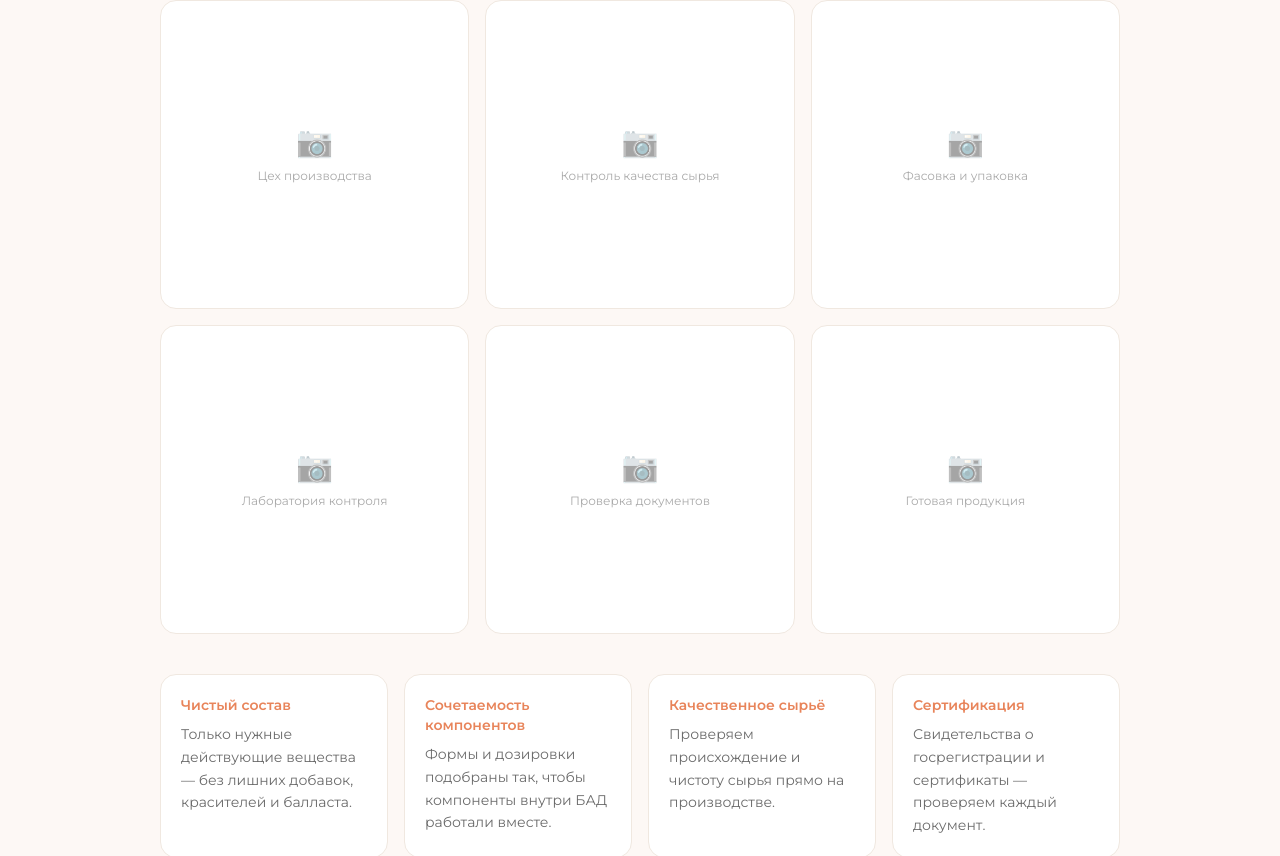
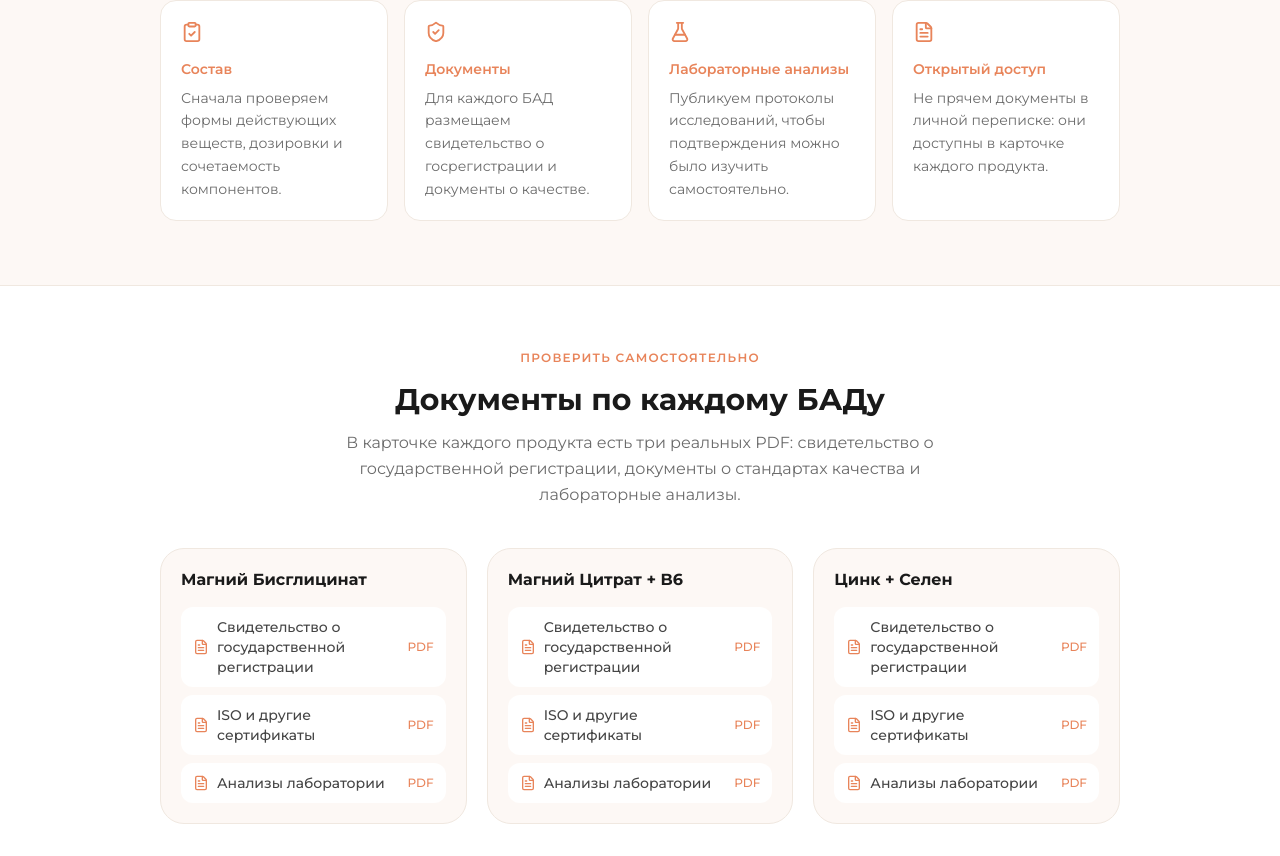
Before and after one commit to kamakaramova/vzbadrys, a Next.js app: page /about in a window 1280 px wide. Shown: the part 1496-2352 px from the top of the page. Built offline with nearby package versions, Linux system fonts and the light colour scheme; no server answers.

Commit message:
Исправить документы товаров и добавить раздел качества

```diff
--- a/src/app/about/page.tsx
+++ b/src/app/about/page.tsx
@@ -1,6 +1,8 @@
 import Link from "next/link";
 import Header from "@/components/Header";
 import Footer from "@/components/Footer";
+import { products } from "@/lib/products";
+import { ClipboardCheck, FileText, FlaskConical, ShieldCheck } from "lucide-react";
 import type { Metadata } from "next";
 
 export const metadata: Metadata = {
@@ -9,6 +11,8 @@ export const metadata: Metadata = {
 };
 
 export default function AboutPage() {
+  const supplements = products.filter((product) => product.category === "bads");
+
   return (
     <>
       <Header />
@@ -101,35 +105,46 @@ export default function AboutPage() {
               Только так можно быть уверенными в том, что потом окажется у вас дома.
             </p>
 
-            {/* Галерея фото производства */}
-            <div className="grid grid-cols-2 md:grid-cols-3 gap-4 mb-10">
+            <div className="grid grid-cols-1 sm:grid-cols-2 lg:grid-cols-4 gap-4">
               {[
-                "Цех производства",
-                "Контроль качества сырья",
-                "Фасовка и упаковка",
-                "Лаборатория контроля",
-                "Проверка документов",
-                "Готовая продукция",
-              ].map((caption, i) => (
-                <div key={i} className="aspect-square rounded-2xl bg-white border border-[#f0e8e0] flex flex-col items-center justify-center text-center p-4 overflow-hidden">
-                  <span className="text-3xl mb-2 opacity-40">📷</span>
-                  <p className="text-xs text-[#aaa] leading-snug">{caption}</p>
+                { icon: ClipboardCheck, title: "Состав", desc: "Сначала проверяем формы действующих веществ, дозировки и сочетаемость компонентов." },
+                { icon: ShieldCheck, title: "Документы", desc: "Для каждого БАД размещаем свидетельство о госрегистрации и документы о качестве." },
+                { icon: FlaskConical, title: "Лабораторные анализы", desc: "Публикуем протоколы исследований, чтобы подтверждения можно было изучить самостоятельно." },
+                { icon: FileText, title: "Открытый доступ", desc: "Не прячем документы в личной переписке: они доступны в карточке каждого продукта." },
+              ].map((card, i) => (
+                <div key={i} className="bg-white border border-[#f0e8e0] rounded-2xl p-5">
+                  <card.icon size={22} className="mb-4 text-[#E8845A]" />
+                  <h3 className="font-semibold text-sm text-[#E8845A] mb-2">{card.title}</h3>
+                  <p className="text-sm text-[#6b6b6b] leading-relaxed">{card.desc}</p>
                 </div>
               ))}
             </div>
+          </div>
+        </section>
 
-            {/* Что мы проверяем */}
-            <div className="grid grid-cols-1 sm:grid-cols-2 lg:grid-cols-4 gap-4">
-              {[
-                { title: "Чистый состав", desc: "Только нужные действующие вещества — без лишних добавок, красителей и балласта." },
-                { title: "Сочетаемость компонентов", desc: "Формы и дозировки подобраны так, чтобы компоненты внутри БАД работали вместе." },
-                { title: "Качественное сырьё", desc: "Проверяем происхождение и чистоту сырья прямо на производстве." },
-                { title: "Сертификация", desc: "Свидетельства о госрегистрации и сертификаты — проверяем каждый документ." },
-              ].map((card, i) => (
-                <div key={i} className="bg-white border border-[#f0e8e0] rounded-2xl p-5">
-                  <h3 className="font-semibold text-sm text-[#E8845A] mb-2">{card.title}</h3>
-                  <p className="text-sm text-[#6b6b6b] leading-relaxed">{card.desc}</p>
-                </div>
+        <section className="py-16">
+          <div className="max-w-5xl mx-auto px-4 sm:px-6 lg:px-8">
+            <p className="text-xs font-semibold text-[#E8845A] uppercase tracking-widest mb-4 text-center">Проверить самостоятельно</p>
+            <h2 className="text-2xl md:text-3xl font-bold text-center mb-3">Документы по каждому БАДу</h2>
+            <p className="text-center text-[#6b6b6b] max-w-2xl mx-auto mb-10 leading-relaxed">
+              В карточке каждого продукта есть три реальных PDF: свидетельство о государственной регистрации, документы о стандартах качества и лабораторные анализы.
+            </p>
+            <div className="grid gap-5 md:grid-cols-3">
+              {supplements.map((product) => (
+                <article key={product.id} className="rounded-3xl border border-[#f0e8e0] bg-[#fdf8f5] p-5">
+                  <Link href={`/product/${product.id}`} className="mb-4 block font-bold leading-snug hover:text-[#E8845A]">
+                    {product.name}
+                  </Link>
+                  <div className="flex flex-col gap-2">
+                    {product.documents.map((document) => (
+                      <a key={document.url} href={document.url} target="_blank" rel="noopener noreferrer" className="flex items-center gap-2 rounded-xl bg-white px-3 py-2.5 text-sm font-medium text-[#454545] transition-colors hover:bg-[#FDDCCA]/40">
+                        <FileText size={16} className="shrink-0 text-[#E8845A]" />
+                        <span className="min-w-0 flex-1">{document.name}</span>
+                        <span className="text-xs text-[#E8845A]">PDF</span>
+                      </a>
+                    ))}
+                  </div>
+                </article>
               ))}
             </div>
           </div>
--- a/src/app/product/[id]/ProductClient.tsx
+++ b/src/app/product/[id]/ProductClient.tsx
@@ -3,7 +3,7 @@ import { useState } from "react";
 import Link from "next/link";
 import { Product } from "@/lib/products";
 import { productImagePaths } from "@/lib/productImages";
-import { ShoppingCart, Heart, FileText, ChevronLeft, ChevronRight, Check, Shield, AlertCircle, Copy, Share2 } from "lucide-react";
+import { ShoppingCart, Heart, FileText, ChevronLeft, ChevronRight, Check, Shield, AlertCircle, Copy, Share2, ExternalLink } from "lucide-react";
 import { useCartStore } from "@/store/cartStore";
 import { useAuthStore } from "@/store/authStore";
 import ProductReviews from "./ProductReviews";
@@ -46,6 +46,11 @@ export default function ProductClient({
   const activeOldPrice = selectedVariant ? selectedVariant.oldPrice : product.oldPrice;
   // Счётчик вкладки и список ниже используют один и тот же набор файлов.
   const documents = product.documents.filter((document) => document.name.trim() && document.url.trim());
+  const documentDescription = (name: string) => {
+    if (name.includes("государственной регистрации")) return "Официальный документ именно для этого продукта.";
+    if (name.includes("ISO")) return "Документы о системе качества и производственных стандартах.";
+    return "Протокол лабораторных исследований продукта.";
+  };
 
   const handleAddToCart = () => {
     for (let i = 0; i < qty; i++) {
@@ -372,10 +377,17 @@ export default function ProductClient({
 
         {activeTab === "docs" && (
           <div className="max-w-xl flex flex-col gap-3">
+            <p className="text-sm text-[#777] leading-relaxed">Все документы доступны в PDF и открываются в новой вкладке.</p>
             {documents.map((doc, i) => (
-              <a key={i} href={doc.url} target="_blank" rel="noopener noreferrer" className="flex items-center gap-3 p-4 bg-[#fdf8f5] rounded-2xl hover:bg-[#FDDCCA]/30 transition-colors group">
-                <FileText size={20} className="text-[#E8845A] flex-shrink-0" />
-                <span className="text-sm font-medium group-hover:text-[#E8845A] transition-colors">{doc.name}</span>
+              <a key={i} href={doc.url} target="_blank" rel="noopener noreferrer" className="group flex items-center gap-3 rounded-2xl border border-[#f0e8e0] bg-[#fdf8f5] p-4 transition-colors hover:bg-[#FDDCCA]/30">
+                <FileText size={22} className="shrink-0 text-[#E8845A]" />
+                <span className="min-w-0 flex-1">
+                  <span className="block font-semibold text-[#252525]">{doc.name}</span>
+                  <span className="mt-1 block text-sm text-[#777]">{documentDescription(doc.name)}</span>
+                </span>
+                <span className="inline-flex shrink-0 items-center gap-1 rounded-full border border-[#E8845A] px-3 py-1.5 text-xs font-semibold text-[#E8845A] transition-colors group-hover:bg-[#E8845A] group-hover:text-white">
+                  Открыть PDF <ExternalLink size={14} />
+                </span>
               </a>
             ))}
             <details className="mt-2 rounded-2xl border border-[#f0e8e0] bg-[#fdf8f5] px-4 py-3 text-sm text-[#6b6b6b]">
```
